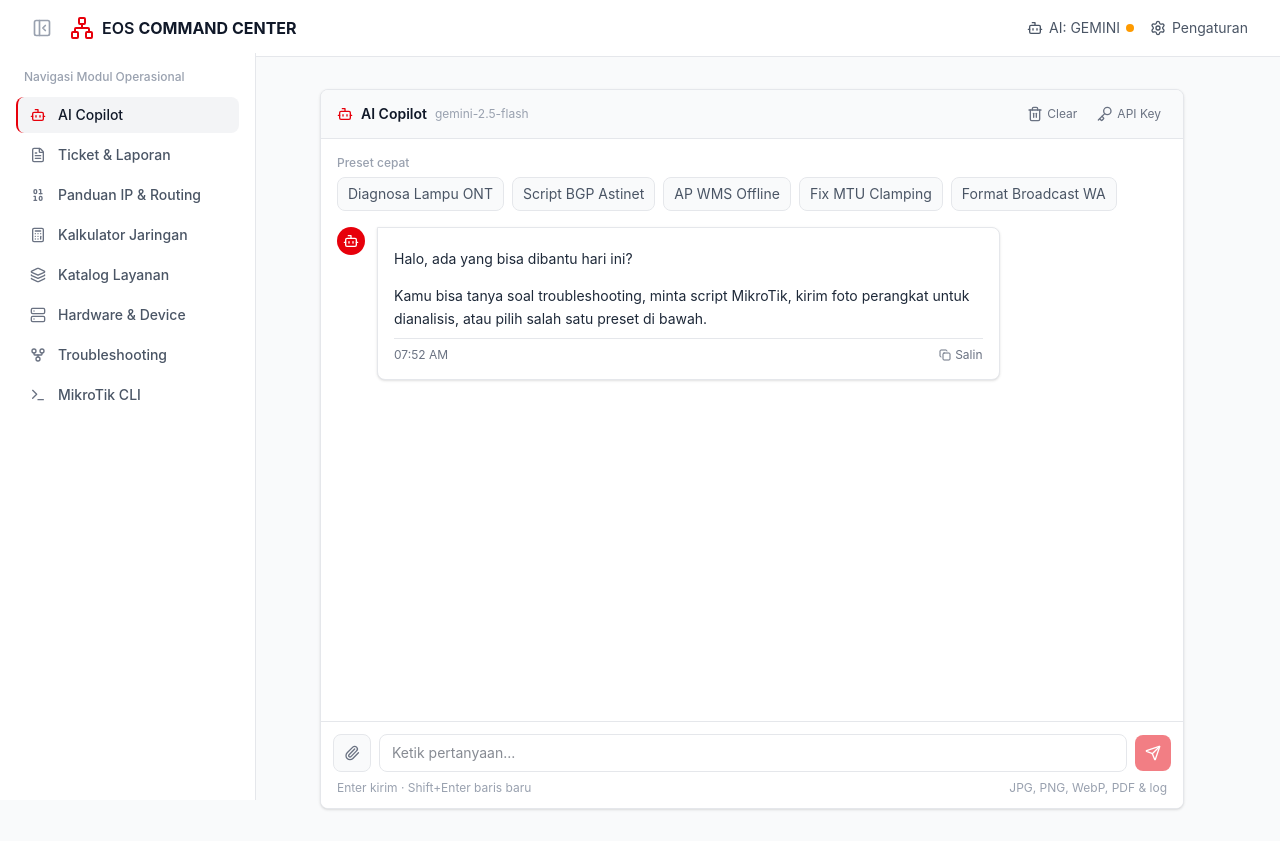
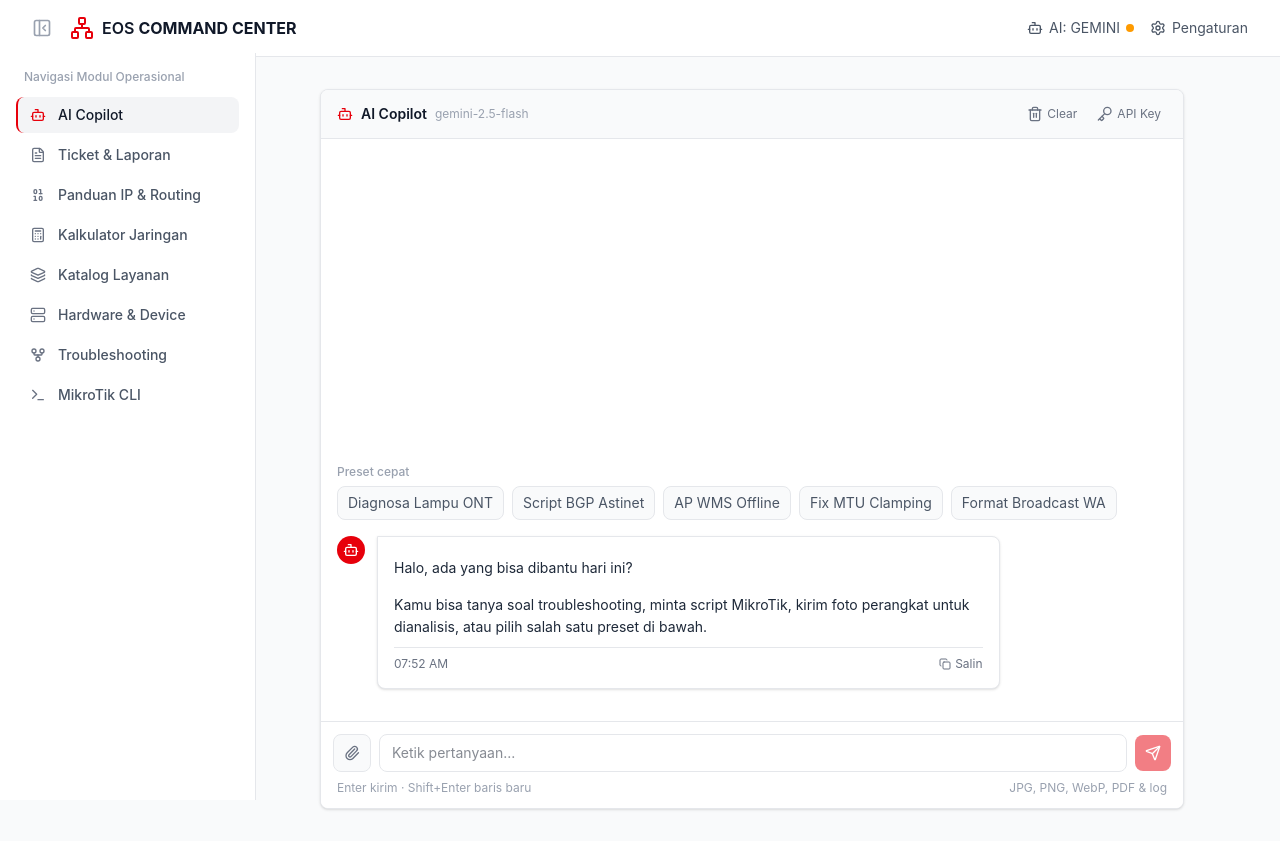
Before and after one commit to ahmadfadlilahr/Dashboard-EOS-1, a React (Vite) app: page / in a window 1280 px wide. Built offline with nearby package versions, Linux system fonts and the light colour scheme.

Commit message:
Fix: align chat messages to bottom like WhatsApp

```diff
--- a/src/components/ai/AiCopilot.tsx
+++ b/src/components/ai/AiCopilot.tsx
@@ -232,7 +232,7 @@ export const AiCopilot: React.FC<AiCopilotProps> = ({
       </div>
 
       {/* Messages Container */}
-      <div className="flex-1 overflow-y-auto p-3 sm:p-4 space-y-3 sm:space-y-4">
+      <div className="flex-1 overflow-y-auto p-3 sm:p-4 space-y-3 sm:space-y-4 flex flex-col justify-end">
 
         {/* Quick Presets Carousel */}
         <div className="mb-2">
```
